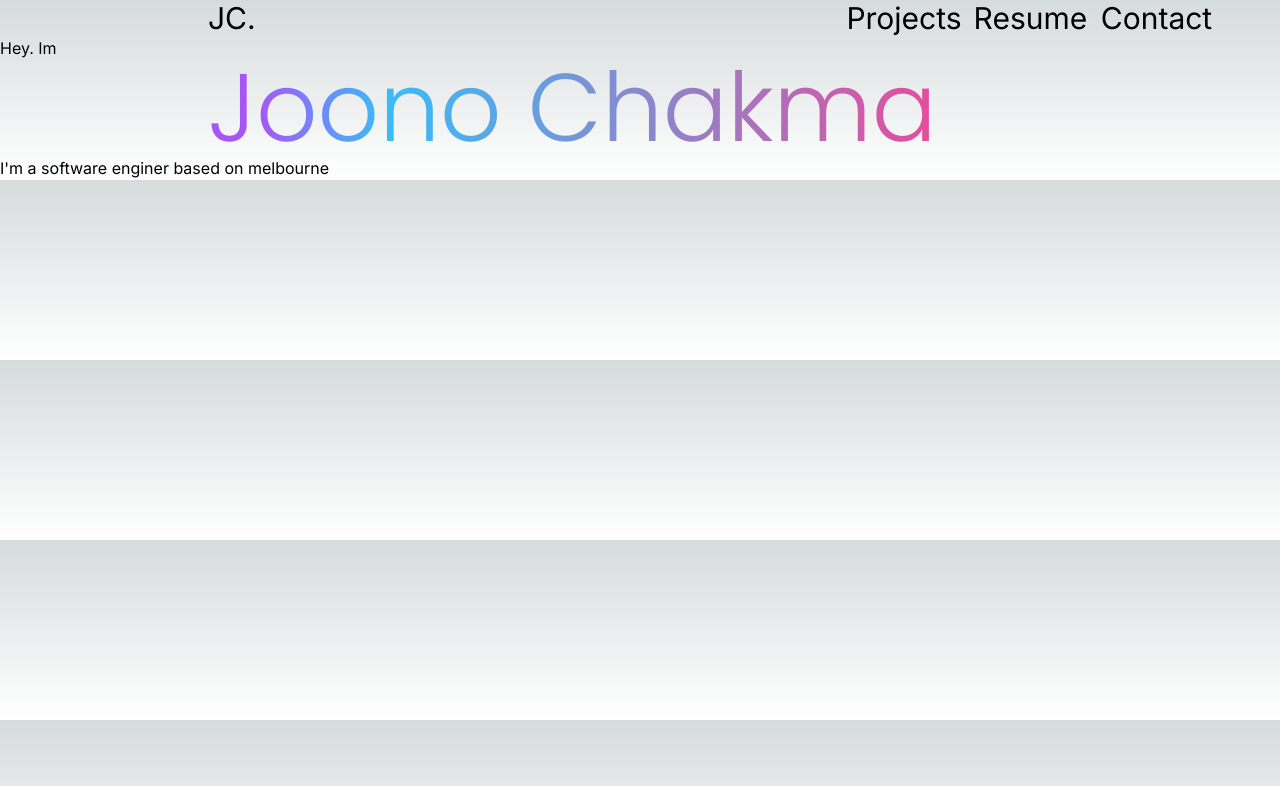
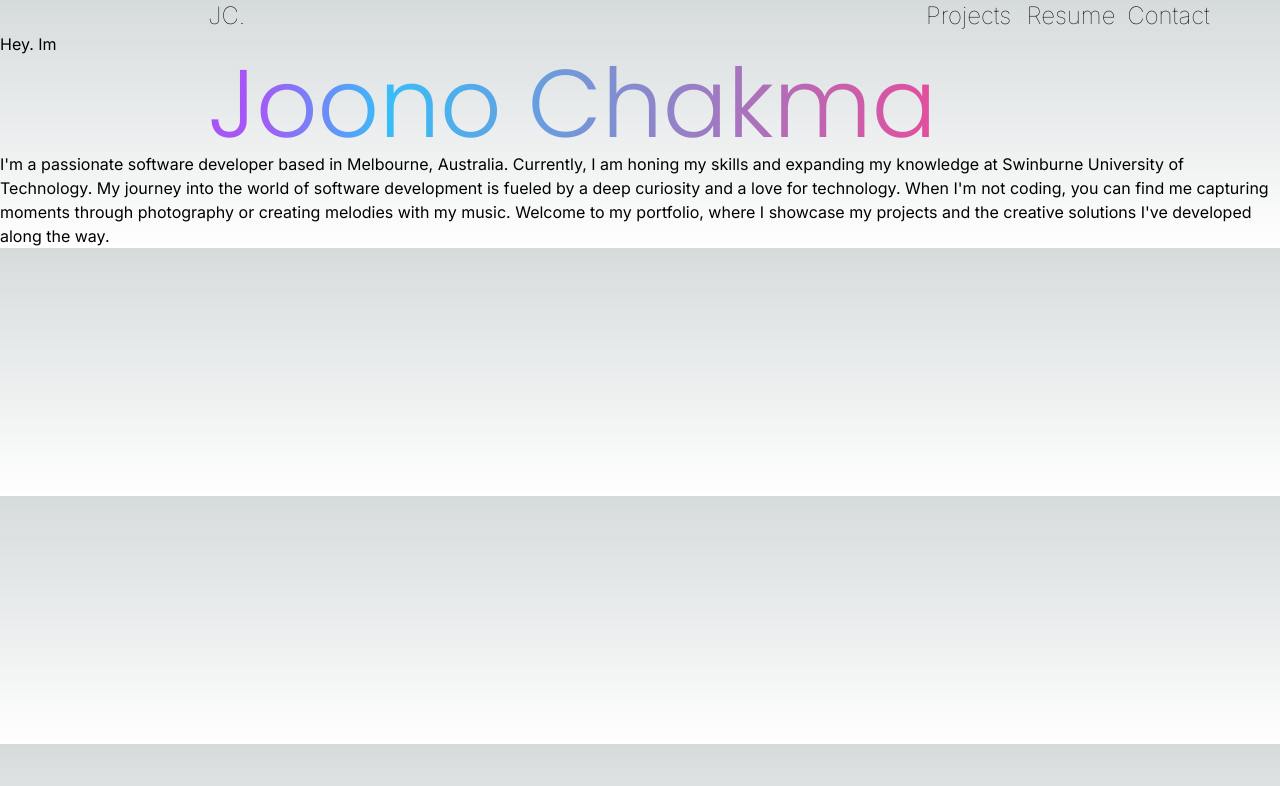
Before and after one commit to joonochakma/personal-portfolio, a Next.js app: page / in a window 1280 px wide. Shown: the top 786 px of the page. Built offline with nearby package versions, Linux system fonts and the light colour scheme.

Commit message:
update intro paragraph

```diff
--- a/src/app/globals.css
+++ b/src/app/globals.css
@@ -1,5 +1,7 @@
 @import url('https://fonts.googleapis.com/css2?family=Poppins:wght@300&display=swap');
 @import url('https://fonts.googleapis.com/css2?family=Inter:wght@300&display=swap');
+@import url('https://fonts.googleapis.com/css2?family=Inter:wght@100&display=swap');
+
 
 
 @tailwind base;
--- a/src/app/header.tsx
+++ b/src/app/header.tsx
@@ -2,7 +2,7 @@ import Navlinks from './navlinks';
 
 function Header() {
   return (
-    <div className="font-Inter flex text-3xl">
+    <div className="font-Inter font-thin flex text-2xl">
       <h1 className="font-Inter flex-1 pl-52">JC.</h1>
       <Navlinks />
     </div>
--- a/src/app/page.tsx
+++ b/src/app/page.tsx
@@ -7,7 +7,13 @@ export default function Home() {
       <Header />
       Hey. Im
       <Navbar />
-      I'm a software enginer based on melbourne
+      I'm a passionate software developer based in Melbourne, Australia.
+      Currently, I am honing my skills and expanding my knowledge at Swinburne
+      University of Technology. My journey into the world of software
+      development is fueled by a deep curiosity and a love for technology. When
+      I'm not coding, you can find me capturing moments through photography or
+      creating melodies with my music. Welcome to my portfolio, where I showcase
+      my projects and the creative solutions I've developed along the way.
     </main>
   );
 }
```
